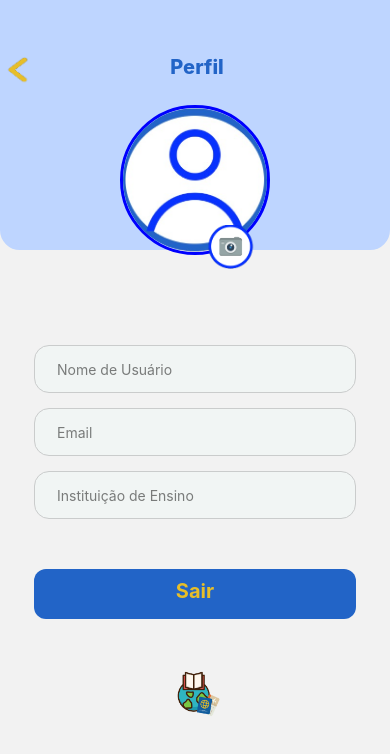
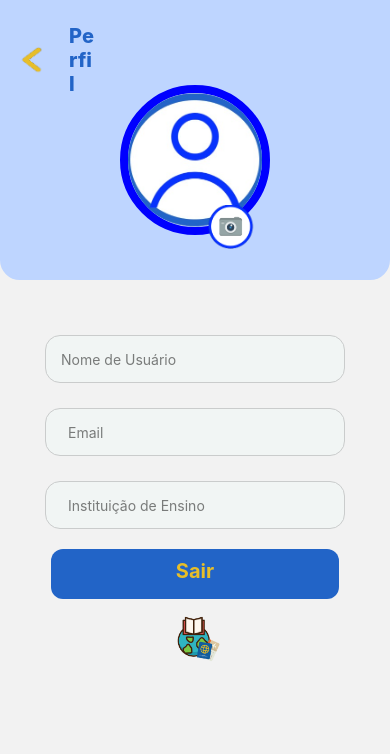
Before and after one commit to Laisbn/exchangeU-app-front, a React Native app: screen /Profile in a window 390 px wide. Shown: the top 754 px of the page. Built offline with nearby package versions, Linux system fonts and the light colour scheme; no server answers.

Commit message:
fix_align_profile,=_login_home

```diff
--- a/src/screens/Home.js
+++ b/src/screens/Home.js
@@ -96,7 +96,7 @@ const Home = ({ navigation }) => {
                 <Text
                   style={{
                     paddingVertical: 1,
-                    fontSize: 30,
+                    fontSize: 25,
                     marginLeft: 10,
                     fontWeight: 800,
                     color: "#2264C7",
@@ -108,8 +108,8 @@ const Home = ({ navigation }) => {
               <Image
                 source={require("./assets/logoSemFundo.png")}
                 style={{
-                  height: 60,
-                  width: 60,
+                  height: 50,
+                  width: 50,
                 }}
               />
             </View>
@@ -118,9 +118,10 @@ const Home = ({ navigation }) => {
                 <Image
                   source={require("./assets/profileIcon.png")}
                   style={{
-                    height: 35,
-                    width: 35,
+                    height: 30,
+                    width: 30,
                     margin: 5,
+                    marginTop:12
                   }}
                 />
               </TouchableOpacity>
@@ -128,9 +129,10 @@ const Home = ({ navigation }) => {
                 <Image
                   source={require("./assets/infoIcon.png")}
                   style={{
-                    height: 35,
-                    width: 35,
+                    height: 30,
+                    width: 30,
                     margin: 5,
+                    marginTop:12
                   }}
                 />
               </TouchableOpacity>
@@ -258,7 +260,7 @@ const Home = ({ navigation }) => {
                     backgroundColor: "#FBECB8",
                     marginLeft: 20,
                     marginTop: 10,
-                    width: 355,
+                    width: "87%",
                     height: 57.7,
                     flexDirection: "row",
                     justifyContent: "flex-start",
@@ -305,7 +307,7 @@ const Home = ({ navigation }) => {
                     backgroundColor: "#FBECB8",
                     marginLeft: 20,
                     marginTop: 10,
-                    width: 355,
+                    width: "87%",
                     height: 57.7,
                     flexDirection: "row",
                     justifyContent: "flex-start",
@@ -352,7 +354,7 @@ const Home = ({ navigation }) => {
                     backgroundColor: "#FBECB8",
                     marginLeft: 20,
                     marginTop: 10,
-                    width: 355,
+                    width: "87%",
                     height: 57.7,
                     flexDirection: "row",
                     justifyContent: "flex-start",
@@ -399,7 +401,7 @@ const Home = ({ navigation }) => {
                     backgroundColor: "#FBECB8",
                     marginLeft: 20,
                     marginTop: 10,
-                    width: 355,
+                    width: "87%",
                     height: 57.7,
                     flexDirection: "row",
                     justifyContent: "flex-start",
@@ -446,7 +448,7 @@ const Home = ({ navigation }) => {
                     backgroundColor: "#FBECB8",
                     marginLeft: 20,
                     marginTop: 10,
-                    width: 355,
+                    width: "87%",
                     height: 57.7,
                     flexDirection: "row",
                     justifyContent: "flex-start",
@@ -504,8 +506,8 @@ const Home = ({ navigation }) => {
               <Image
                 source={require("./assets/visa.png")}
                 style={{
-                  height: 52,
-                  width: 52,
+                  height: 42,
+                  width: 42,
                   top: 2,
                 }}
               />
@@ -514,8 +516,8 @@ const Home = ({ navigation }) => {
               <Image
                 source={require("./assets/pig.png")}
                 style={{
-                  height: 45,
-                  width: 45,
+                  height: 40,
+                  width: 40,
                 }}
               />
             </TouchableOpacity>
@@ -523,8 +525,8 @@ const Home = ({ navigation }) => {
               <Image
                 source={require("./assets/tip.png")}
                 style={{
-                  height: 45,
-                  width: 45,
+                  height: 40,
+                  width: 40,
                 }}
               />
             </TouchableOpacity>
@@ -532,8 +534,8 @@ const Home = ({ navigation }) => {
               <Image
                 source={require("./assets/seguros.png")}
                 style={{
-                  height: 55,
-                  width: 55,
+                  height: 45,
+                  width: 45,
                   top: 2,
                 }}
               />
@@ -542,8 +544,8 @@ const Home = ({ navigation }) => {
               <Image
                 source={require("./assets/estude.png")}
                 style={{
-                  height: 45,
-                  width: 45,
+                  height: 40,
+                  width: 40,
                 }}
               />
             </TouchableOpacity>
--- a/src/screens/Login.js
+++ b/src/screens/Login.js
@@ -54,20 +54,19 @@ const Login = ({ navigation }) => {
     >
       {isLoading && <Loading title={"Carregando a tela..."} />}
 
-      <View style={{ flexDirection: "column" }}>
+      <View style={{ flexDirection: "column", margin:20}}>
         <View
           style={{
             flexDirection: "row",
             alignItems: "center",
             justifyContent: "flex-start",
-            marginHorizontal: 20,
           }}
         >
           <Image
             source={require("./assets/logoSemFundo.png")}
             style={{
-              height: 100,
-              width: 100,
+              height: 90,
+              width: 90,
             }}
           />
           <View
@@ -77,7 +76,7 @@ const Login = ({ navigation }) => {
           >
             <Text
               style={{
-                fontSize: 40,
+                fontSize: 35,
                 fontWeight: 800,
                 color: "#2264C7",
               }}
--- a/src/screens/Profile.js
+++ b/src/screens/Profile.js
@@ -94,21 +94,22 @@ const Profile = ({ navigation }) => {
           style={{
             backgroundColor: "#BED5FF",
             width: "100%",
-            height: 250,
+            height: 280,
             borderColor: "#BED5FF",
             borderWidth: 5,
             borderBottomLeftRadius: 20,
             borderBottomRightRadius: 20,
             flexDirection: "column",
             alignItems: "center",
+            paddingTop:30
           }}
         >
           <View
             style={{
               height: 50,
-              width: 380,
-              marginTop: 50,
-              justifyContent: "center",
+              width:'100%',
+              justifyContent:'flex-start',
+              alignItems:'center',
               flexDirection: "row",
             }}
           >
@@ -118,20 +119,21 @@ const Profile = ({ navigation }) => {
                 style={{
                   height: 31,
                   width: 24,
-                  right: 150,
+                  marginLeft:15
                 }}
               />
             </Pressable>
+            <View>
             <Text
               style={{
                 fontSize: 20,
                 fontWeight: 800,
                 color: "#2264C7",
-                right: 10,
-              }}
-            >
+                marginLeft:'47%'
+              }}>
               Perfil
             </Text>
+            </View>
           </View>
           <View style={{ alignItems: "center", justifyContent: "center" }}>
             <Image
@@ -144,7 +146,7 @@ const Profile = ({ navigation }) => {
                 width: 150,
                 height: 150,
                 borderRadius: 150,
-                borderWidth: 3,
+                borderWidth: 8,
                 borderColor: "blue",
               }}
             />
@@ -207,7 +209,6 @@ const Profile = ({ navigation }) => {
             </Modal>
             <View
               style={{
-                width: 322,
                 height: 48,
                 borderColor: "#CACCCC",
                 backgroundColor: "#F1F5F4",
@@ -215,7 +216,8 @@ const Profile = ({ navigation }) => {
                 borderRadius: 15,
                 alignItems: "center",
                 justifyContent: "center",
-                paddingLeft: 22,
+                margin:10,
+                paddingLeft:15
               }}
             >
               <TextInput
@@ -231,8 +233,8 @@ const Profile = ({ navigation }) => {
             </View>
             <View
               style={{
-                width: 322,
                 height: 48,
+                margin:10,
                 marginTop: 15,
                 borderColor: "#CACCCC",
                 backgroundColor: "#F1F5F4",
@@ -256,8 +258,9 @@ const Profile = ({ navigation }) => {
             </View>
             <View
               style={{
-                width: 322,
+                width: 300,
                 height: 48,
+                margin:10,
                 marginTop: 15,
                 borderColor: "#CACCCC",
                 backgroundColor: "#F1F5F4",
@@ -266,7 +269,7 @@ const Profile = ({ navigation }) => {
                 alignItems: "center",
                 justifyContent: "center",
                 paddingLeft: 22,
-                marginBottom: 50,
+                marginBottom:20
               }}
             >
               <TextInput
@@ -280,33 +283,34 @@ const Profile = ({ navigation }) => {
                 defaultValue={profile?.college}
               />
             </View>
-            <View>
+            <View style={{justifyContent:'center', alignItems:'center'}}>
               <Button
                 title="Sair"
                 onPress={() => setModalVisible(true)}
                 style={{
-                  width: "100%",
+                  width: "90%",
                   alignItems: "center",
                   justifyContent: "center",
                 }}
               />
+              <Pressable onPress={() => navigation.navigate("Home")}>
+              <Image
+                source={require("./assets/logoSemFundo.png")}
+                style={{
+                  height: 60,
+                  width: 60,
+                  margin:10
+                }}
+              />
+            </Pressable>
             </View>
           </View>
           <View
             style={{
               alignItems: "center",
-              marginTop: -25,
             }}
           >
-            <Pressable onPress={() => navigation.navigate("Home")}>
-              <Image
-                source={require("./assets/logoSemFundo.png")}
-                style={{
-                  height: 60,
-                  width: 60,
-                }}
-              />
-            </Pressable>
+
           </View>
         </View>
       </>
```
